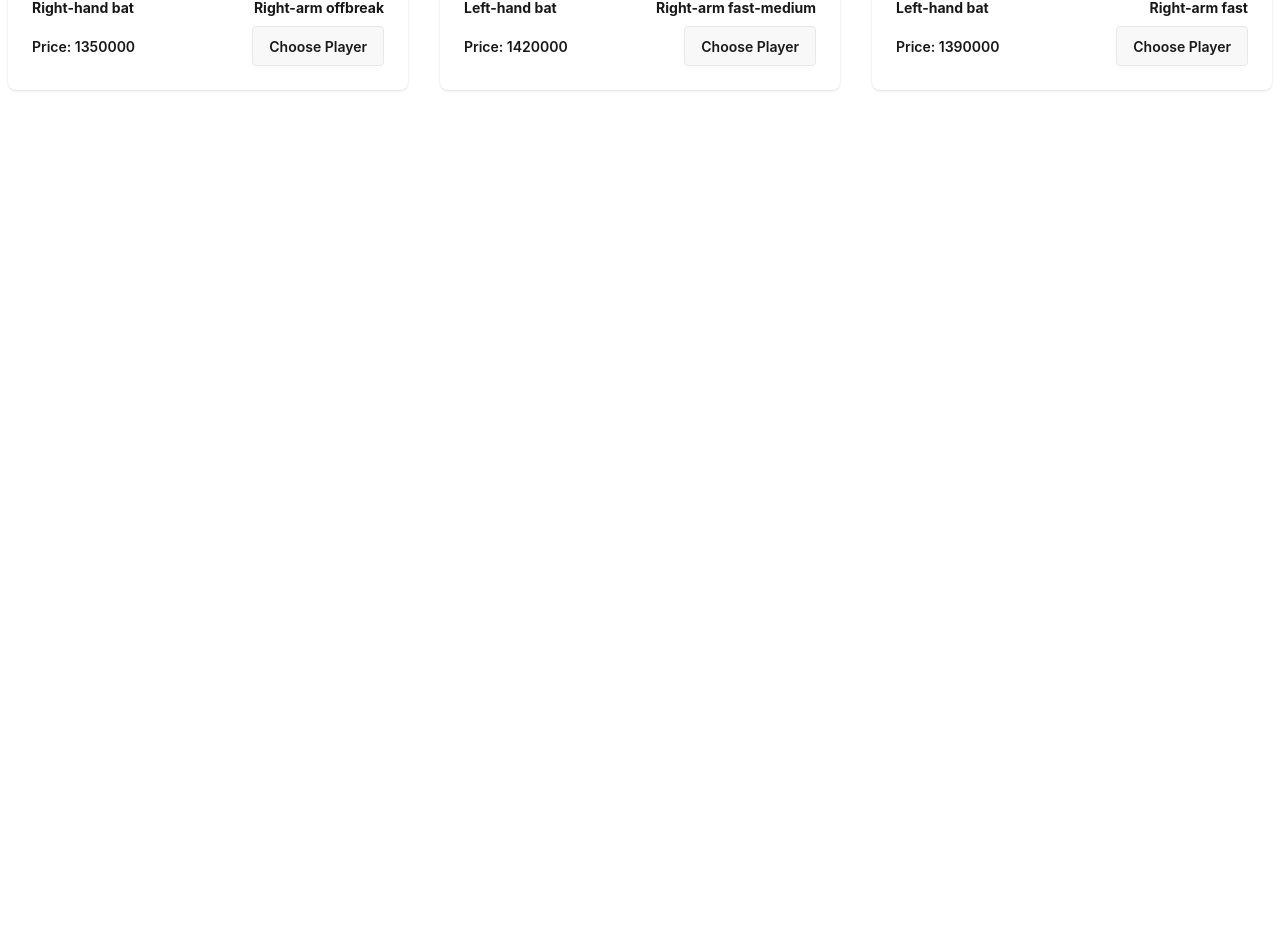
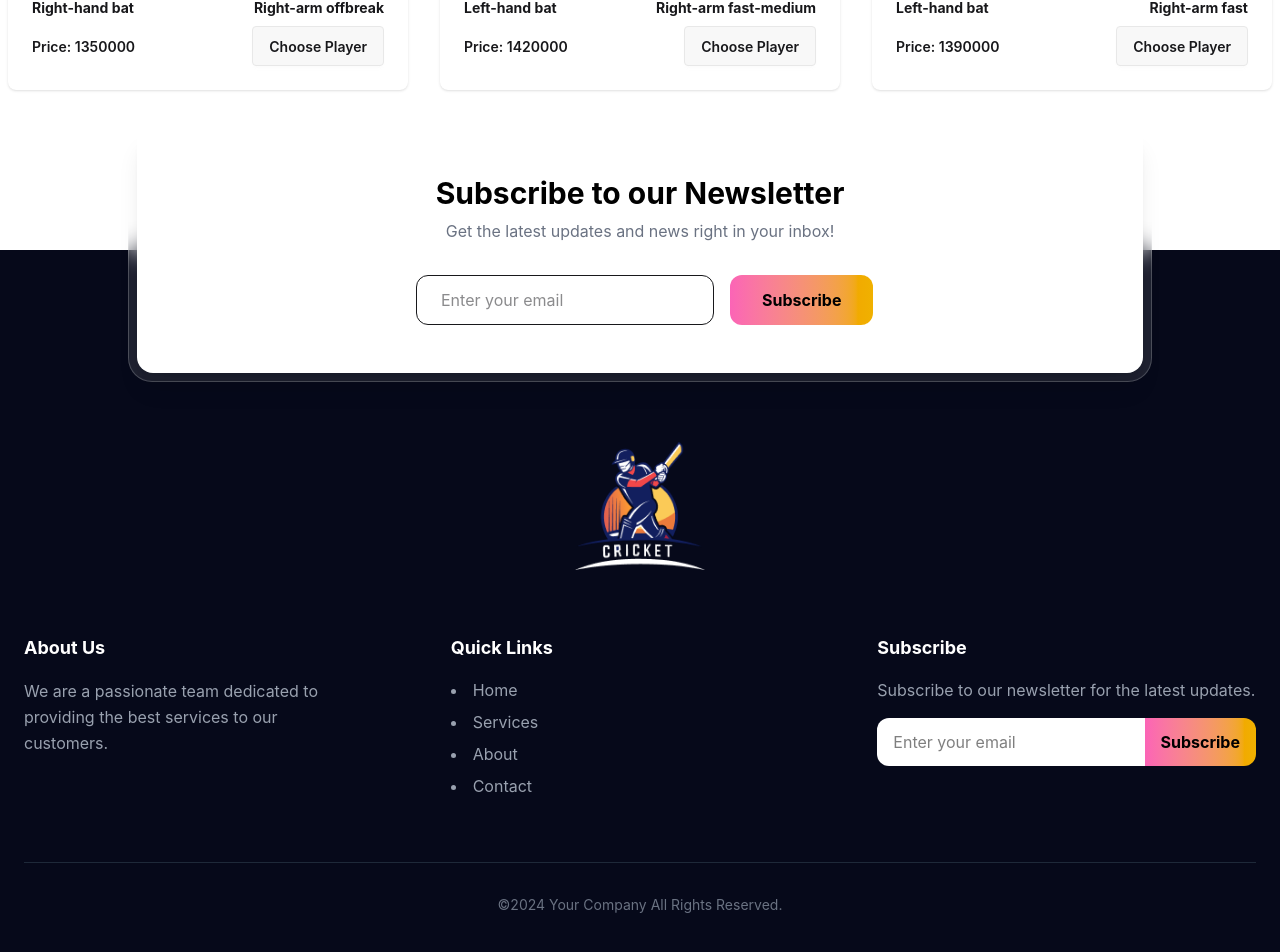
Before and after one commit to SAIEED12/BPL-Dream-11, a React (Vite) app: page / in a window 1280 px wide. Shown: the part 3414-4366 px from the top of the page. Before the commit the page ends 3564 px from the top, so only its background shows below. Built offline with nearby package versions, Linux system fonts and the light colour scheme.

Commit message:
Footer added

```diff
--- a/src/App.jsx
+++ b/src/App.jsx
@@ -3,7 +3,7 @@ import "./App.css";
 import Banner from "./components/navbar/Banner";
 import Navbar from "./components/navbar/Navbar";
 import Players from "./components/navbar/players/Players";
-
+import Footer from "./components/footer/footer";
 const fetchPlayer = async () =>{
   const res = await fetch("/data.json")
   return res.json();
@@ -19,6 +19,7 @@ function App() {
     <Suspense fallback={<span className="loading loading-spinner loading-xl"></span>}>
       <Players playersPromise={playersPromise} setCoin={setCoin} coin={coin}></Players>
     </Suspense>
+    <Footer></Footer>
     </>
   );
 }
--- /dev/null
+++ b/src/components/footer/Footer.jsx
@@ -0,0 +1,78 @@
+import React from "react";
+import footerLogo from "../../assets/logo-footer.png";
+
+const Footer = () => {
+  return (
+    <footer className="relative bg-[#06091A] pt-48 pb-10 mt-40">
+
+      <div className="absolute top-0 left-1/2 -translate-x-1/2 -translate-y-1/2 w-11/12 max-w-5xl">
+        <div className="bg-white/10 backdrop-blur-md border border-white/20 p-2 rounded-3xl">
+          <div className="bg-white rounded-2xl py-12 px-6 text-center shadow-xl flex flex-col items-center">
+            <h2 className="text-3xl font-bold text-black mb-2">Subscribe to our Newsletter</h2>
+            <p className="text-gray-500 mb-8">Get the latest updates and news right in your inbox!</p>
+
+            <div className="flex flex-col sm:flex-row gap-4 w-full max-w-md">
+              <input
+                type="email"
+                placeholder="Enter your email"
+                className="flex-1 px-6 py-3 border rounded-xl outline-none focus:ring-2 ring-yellow-400"
+              />
+              <button className="bg-linear-to-r from-pink-400 to-yellow-500 text-black font-bold px-8 py-3 rounded-xl hover:opacity-90 transition">
+                Subscribe
+              </button>
+            </div>
+          </div>
+        </div>
+      </div>
+
+      <div className="container mx-auto px-6">
+
+        <div className="flex justify-center mb-16">
+          <img src={footerLogo} alt="Cricket Logo" className="h-32" />
+        </div>
+
+
+        <div className="grid grid-cols-1 md:grid-cols-3 gap-12 border-b border-gray-800 pb-16">
+
+          <div className="space-y-4">
+            <h3 className="text-white text-lg font-bold">About Us</h3>
+            <p className="text-gray-400 leading-relaxed max-w-xs">
+              We are a passionate team dedicated to providing the best services to our customers.
+            </p>
+          </div>
+
+          <div className="space-y-4">
+            <h3 className="text-white text-lg font-bold">Quick Links</h3>
+            <ul className="text-gray-400 space-y-2 list-disc list-inside">
+              <li><a href="#" className="hover:text-white transition">Home</a></li>
+              <li><a href="#" className="hover:text-white transition">Services</a></li>
+              <li><a href="#" className="hover:text-white transition">About</a></li>
+              <li><a href="#" className="hover:text-white transition">Contact</a></li>
+            </ul>
+          </div>
+
+          <div className="space-y-4">
+            <h3 className="text-white text-lg font-bold">Subscribe</h3>
+            <p className="text-gray-400 mb-4">Subscribe to our newsletter for the latest updates.</p>
+            <div className="flex overflow-hidden rounded-xl">
+              <input
+                type="email"
+                placeholder="Enter your email"
+                className="w-full px-4 py-3 bg-white text-black outline-none"
+              />
+              <button className="bg-linear-to-r from-pink-400 to-yellow-500 px-4 py-3 text-black font-bold">
+                Subscribe
+              </button>
+            </div>
+          </div>
+        </div>
+
+        <div className="pt-8 text-center text-gray-500 text-sm">
+          <p>©2024 Your Company All Rights Reserved.</p>
+        </div>
+      </div>
+    </footer>
+  );
+};
+
+export default Footer;
```
Also changed, not shown: src/assets/Frame 46.png (added).
